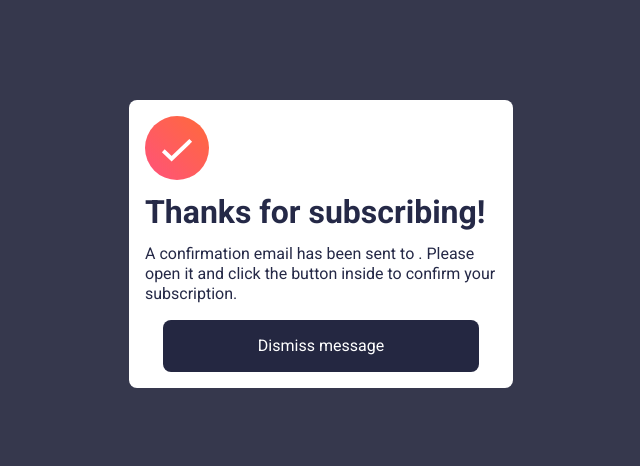
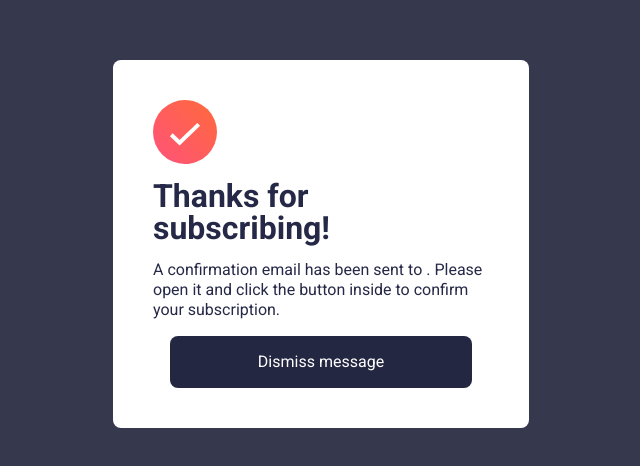
Before and after one commit to GFonor/newsletter-sign-up, a plain HTML site: page success.html in a window 1280 px wide. Shown: the part 156-622 px from the top of the page, without its empty margins (319-959 px from the left). Drawn offline with Linux system fonts and the light colour scheme.

Commit message:
bug fixes

```diff
--- a/style/style.scss
+++ b/style/style.scss
@@ -174,7 +174,9 @@ body {
 
 .modal {
     display: block;
-    width: 30%;
+    width: 50%;
+    max-width: 26rem;
+    padding: 2.5rem;
 
     img {
         margin-bottom: 1rem;
@@ -216,6 +218,7 @@ body {
 @media screen and (max-width: 690px) {
     body {
         height: 100vh;
+        background-color: #ffffff;
     }
 
     .modal {
```
Also changed, not shown: style/style.css, 1 other file.
